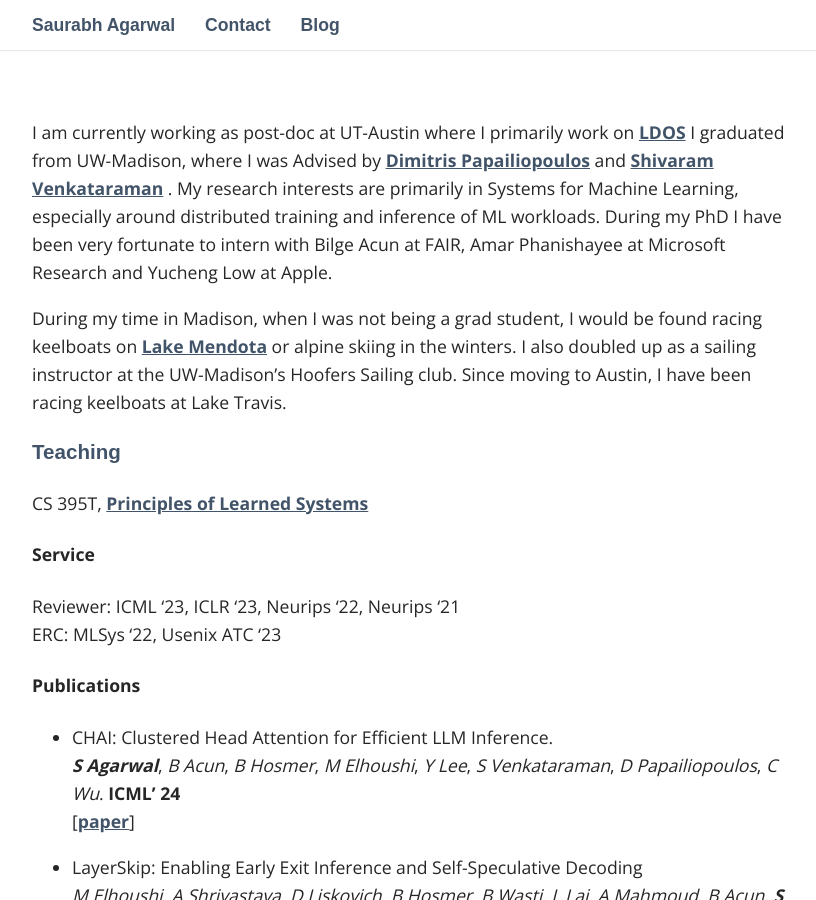
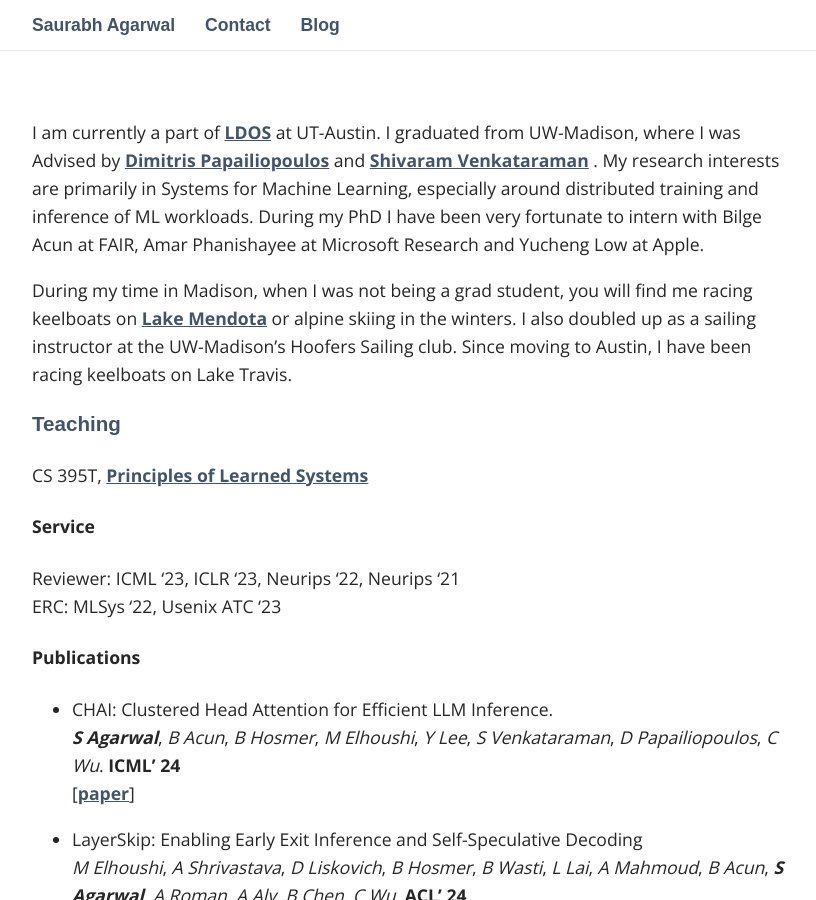
Before and after one commit to iidsample/iidsampe.github.io, a Jekyll site: the page built from index.md, in a window 1280 px wide and 900 px high. Shown: the whole window, without its empty margins (223-1039 px from the left). Built offline with Jekyll 4.4.1, drawn with Linux system fonts in a browser that asks for light colours; some web fonts are replaced.

```diff
--- a/index.md
+++ b/index.md
@@ -2,12 +2,12 @@
 layout: default
 ---
 <!--# About Me-->
-I am currently working as post-doc at UT-Austin where I primarily work on [LDOS](https://ldos.utexas.edu/)
+I am currently a part of [LDOS](https://ldos.utexas.edu/) at UT-Austin.
 I graduated from UW-Madison, where I was Advised by [Dimitris Papailiopoulos](https://papail.io/) and [Shivaram Venkataraman](https://shivaram.org/) .
 My research interests are primarily in Systems for Machine Learning, especially around distributed training and inference of ML workloads. During my PhD I have been very fortunate to intern with Bilge Acun at FAIR, Amar Phanishayee at Microsoft Research and Yucheng Low at Apple.
 
 
-During my time in Madison, when I was not being a grad student, I would be found racing keelboats on [Lake Mendota](https://www.mendotayc.org/racing) or alpine skiing in the winters. I also doubled up as a sailing instructor at the UW-Madison's Hoofers Sailing club. Since moving to Austin, I have been racing keelboats at Lake Travis.
+During my time in Madison, when I was not being a grad student, you will find me racing keelboats on [Lake Mendota](https://www.mendotayc.org/racing) or alpine skiing in the winters. I also doubled up as a sailing instructor at the UW-Madison's Hoofers Sailing club. Since moving to Austin, I have been racing keelboats on Lake Travis.
 
 ### Teaching
 CS 395T, [Principles of Learned Systems](/cs395t)
```
Also changed, not shown: _pages/01_contact.md (+1 -1 lines).
